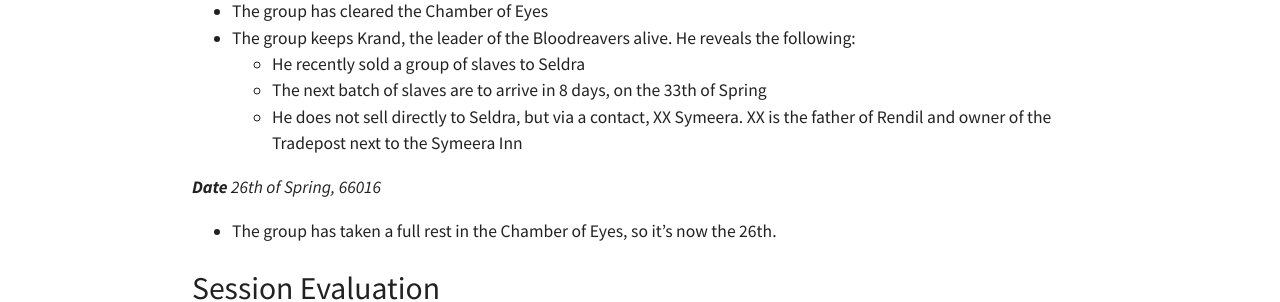
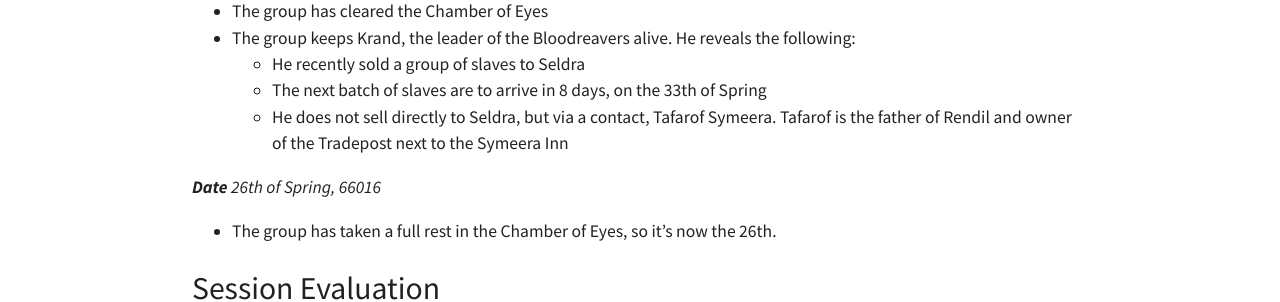
Before and after one commit to eirvandelden/eirvandelden.github.io, a Jekyll site: the page built from _posts/dnd/2016-05-07-session-9.markdown, in a window 1280 px wide and 900 px high. Shown: the part 388-690 px from the top of the window. Built offline with Jekyll 4.4.1, drawn with Linux system fonts in a browser that asks for light colours; comment, search, counter and statistics services are not loaded.

Commit message:
Add name of Rendil's father: Tafarof

```diff
--- a/_posts/dnd/2016-05-07-session-9.markdown
+++ b/_posts/dnd/2016-05-07-session-9.markdown
@@ -16,7 +16,7 @@ _**Date** 24th of Spring, 66016_
 - The group keeps Krand, the leader of the Bloodreavers alive. He reveals the following:
   - He recently sold a group of slaves to Seldra
   - The next batch of slaves are to arrive in 8 days, on the 33th of Spring
-  - He does not sell directly to Seldra, but via a contact, XX Symeera. XX is the father of Rendil and owner of the Tradepost next to the Symeera Inn
+  - He does not sell directly to Seldra, but via a contact, Tafarof Symeera. Tafarof is the father of Rendil and owner of the Tradepost next to the Symeera Inn
 
 _**Date** 26th of Spring, 66016_
 
```
